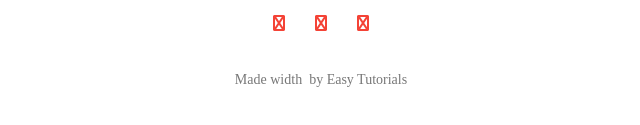
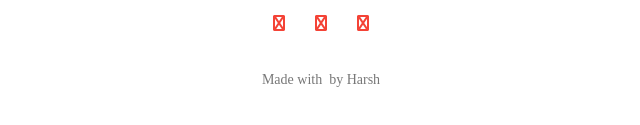
Before and after one commit to harsh860185/University-Website, a plain HTML site: page course.html in a window 1280 px wide. Shown: the part 1746-1871 px from the top of the page, 319-959 px from the left. Drawn offline with Linux system fonts and the light colour scheme; some icons are missing.

Commit message:
Update course.html

```diff
--- a/course.html
+++ b/course.html
@@ -92,7 +92,7 @@
             <i class="fa fa-twitter"></i>
             <i class="fa fa-instagram"></i>
         </div>
-        <p>Made width <i class="fa fa-heart-o"></i> by Easy Tutorials</p>
+        <p>Made with <i class="fa fa-heart-o"></i> by Harsh</p>
     </section>
 
     <!-----Javascript for Toggle Menu----->
```
